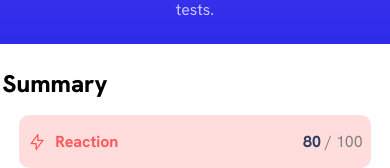
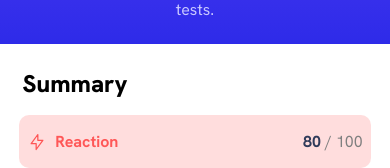
Before and after one commit to AhmedAwad231/results-summary-component, a plain HTML site: page index.html in a window 390 px wide. Shown: the part 359-527 px from the top of the page. Drawn offline with Linux system fonts and the light colour scheme.

Commit message:
style.css

```diff
--- a/style.css
+++ b/style.css
@@ -191,7 +191,7 @@ body{
         align-items: center;
     }
     .summary .title{
-        margin-right: 280px;
+        margin-right: 240px;
     }
     .summary .rows,.summary .row.row:nth-child(3),.summary .row.row:nth-child(4),.summary .row.row:nth-child(5){
         width: 60%;
```
